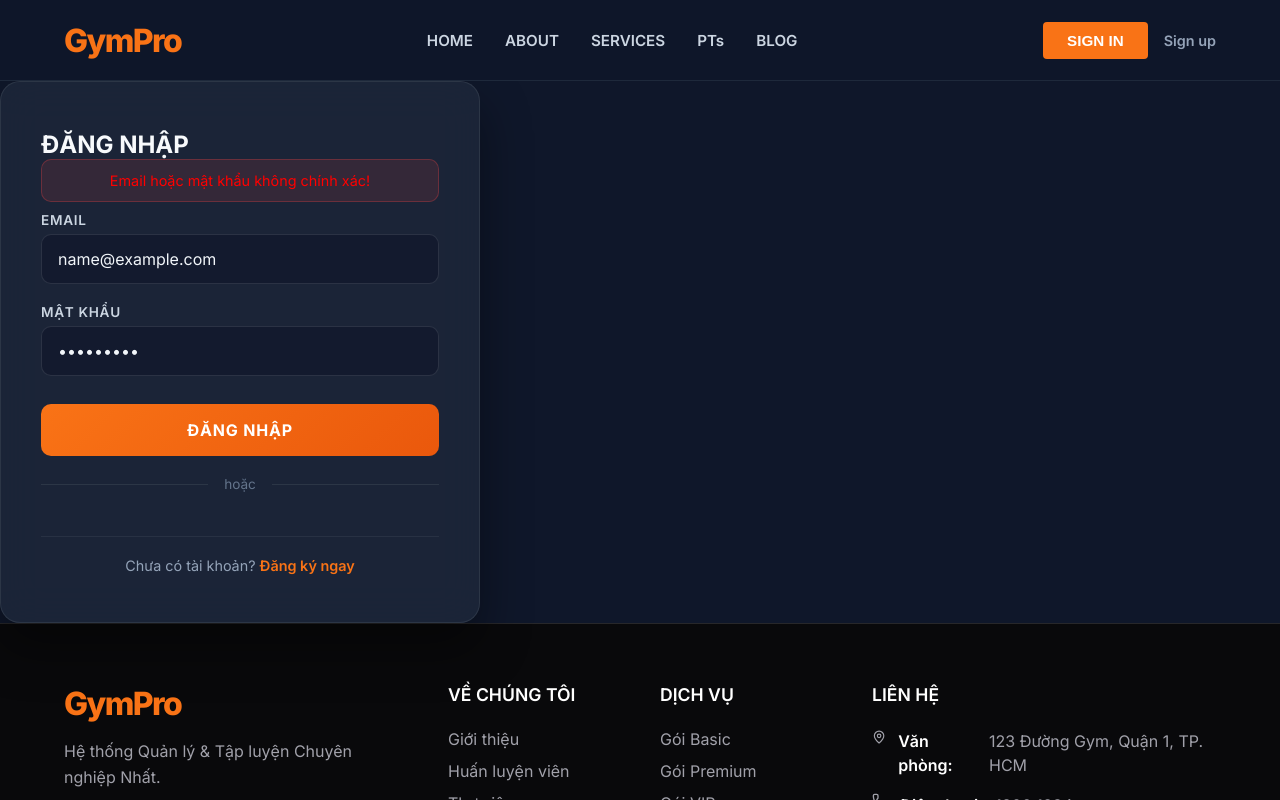
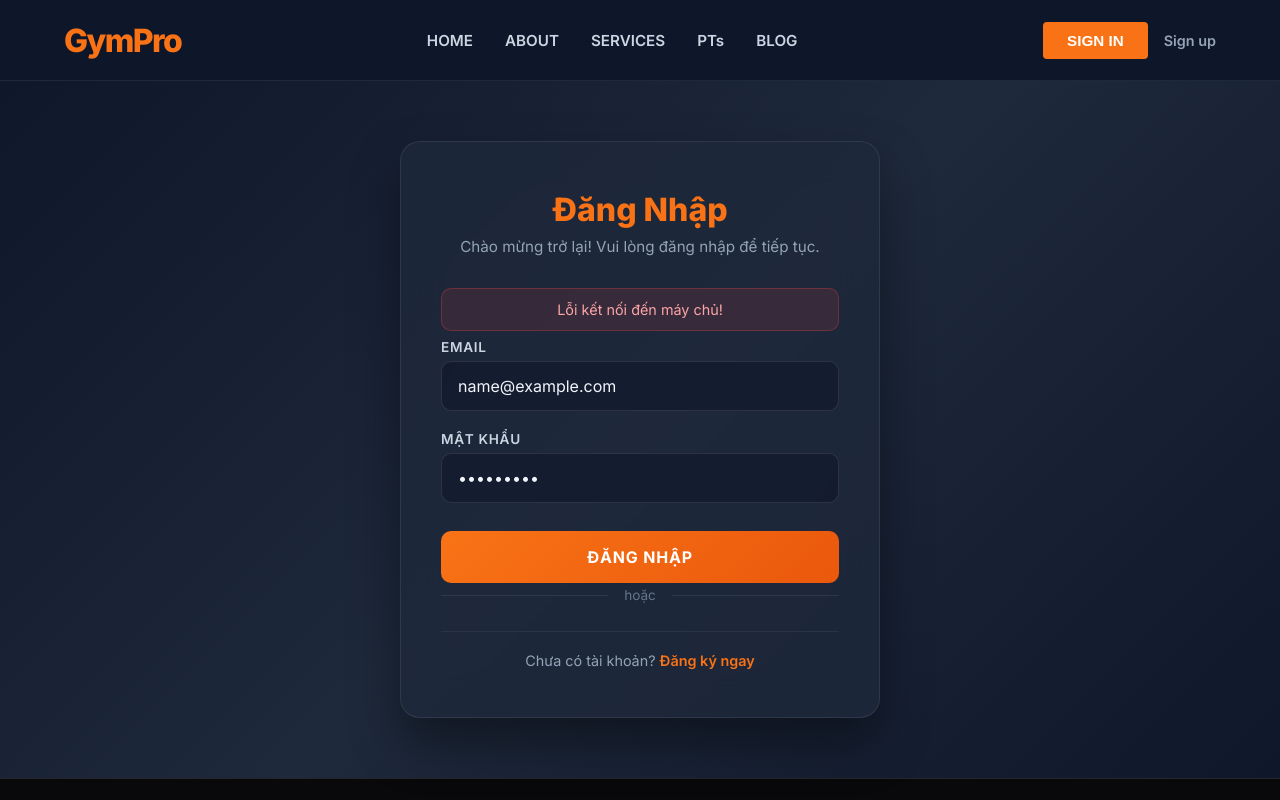
Before and after one commit to hungddv1007/DATN, a React (Vite) app in the folder source/frontend/: page /login in a window 1280 px wide. Both pictures are taken after typing "name@example.com", "Sample123" into the empty fields and a click on the button "ĐĂNG NHẬP". Shown: the top 800 px of the page. Built offline with nearby package versions, Linux system fonts and the light colour scheme; no server answers.

Commit message:
fix: sửa lại form đăng nhập

```diff
--- a/source/frontend/src/pages/auth/LoginPage.jsx
+++ b/source/frontend/src/pages/auth/LoginPage.jsx
@@ -1,140 +1,110 @@
-import React, { useState, useEffect, useRef, useCallback } from "react";
-import { Link, useNavigate } from "react-router-dom";
-import { useAuth } from "../../context/AuthContext";
-import MainLayout from "../../components/layout/MainLayout";
-import "./AuthPages.css";
+import React, { useState, useCallback, useEffect, useRef } from 'react';
+import { Link, useNavigate } from 'react-router-dom';
+import { useAuth } from '../../context/AuthContext';
+import MainLayout from '../../components/layout/MainLayout';
+import './AuthPages.css';
 
 const GOOGLE_CLIENT_ID = import.meta.env.VITE_GOOGLE_CLIENT_ID;
 
 const LoginPage = () => {
   const navigate = useNavigate();
-  const { login, loginGoogle } = useAuth(); // Giả định loginGoogle đã có trong AuthContext
+  const { login, loginGoogle } = useAuth();
+  const googleButtonRef = useRef(null);
 
   const [formData, setFormData] = useState({
-    email: "",
-    password: "",
+    email: '',
+    password: '',
   });
-  const [error, setError] = useState("");
+  const [error, setError] = useState('');
   const [loading, setLoading] = useState(false);
-
-  // Ref để Google nhúng nút đăng nhập chuẩn vào
-  const googleButtonRef = useRef(null);
 
   const handleChange = (e) => {
     setFormData({ ...formData, [e.target.name]: e.target.value });
-    setError("");
+    setError('');
   };
 
-  // Hàm xử lý sau khi Google trả về token
-  const handleGoogleResponse = useCallback(
-    async (response) => {
-      try {
-        setLoading(true);
-        setError("");
-        // Gửi idToken (response.credential) xuống Backend
-        const data = await loginGoogle(response.credential);
-
-        // Chuyển hướng theo Role
-        if (data.role === "ADMIN") {
-          navigate("/admin");
-        } else if (data.role === "PT") {
-          navigate("/pt/dashboard");
-        } else {
-          navigate("/member/dashboard");
-        }
-      } catch (err) {
-        const resData = err.response?.data;
-        setError(
-          resData?.message ||
-            "Đăng nhập bằng Google thất bại. Vui lòng thử lại!",
-        );
-      } finally {
-        setLoading(false);
-      }
-    },
-    [loginGoogle, navigate],
-  );
-
-  // Khởi tạo Google Sign-In Script và Render Button
-  useEffect(() => {
-    const loadGoogleScript = () => {
-      if (window.google) {
-        window.google.accounts.id.initialize({
-          client_id: GOOGLE_CLIENT_ID,
-          callback: handleGoogleResponse,
-        });
-
-        // Vẽ nút Google chuẩn vào thẻ div có ref = googleButtonRef
-        window.google.accounts.id.renderButton(googleButtonRef.current, {
-          theme: "outline",
-          size: "large",
-          width: "100%",
-          text: "signin_with",
-        });
-      }
-    };
-
-    // Kiểm tra xem script đã tồn tại chưa để tránh add nhiều lần
-    if (
-      document.querySelector(
-        "script[src='https://accounts.google.com/gsi/client']",
-      )
-    ) {
-      loadGoogleScript();
-    } else {
-      const script = document.createElement("script");
-      script.src = "https://accounts.google.com/gsi/client";
-      script.async = true;
-      script.defer = true;
-      script.onload = loadGoogleScript;
-      document.body.appendChild(script);
-    }
-  }, [handleGoogleResponse]);
-
-  // Xử lý đăng nhập bằng Mật khẩu (Local)
   const handleSubmit = async (e) => {
     e.preventDefault();
-    setError("");
+    setError('');
     setLoading(true);
 
     try {
       const data = await login(formData.email, formData.password);
 
-      // Chuyển hướng theo Role
-      if (data.role === "ADMIN") {
-        navigate("/admin");
-      } else if (data.role === "PT") {
-        navigate("/pt/dashboard");
+      if (data.role === 'ADMIN') {
+        navigate('/admin');
+      } else if (data.role === 'PT') {
+        navigate('/pt/dashboard');
       } else {
-        navigate("/member/dashboard");
+        navigate('/member/dashboard');
       }
     } catch (err) {
       const resData = err.response?.data;
-      setError(resData?.message || "Email hoặc mật khẩu không chính xác!");
+      if (resData) {
+        if (resData.message) {
+          setError(resData.message);
+        } else if (typeof resData === 'object') {
+          const firstError = Object.values(resData)[0];
+          setError(firstError || 'Email hoặc mật khẩu không đúng!');
+        } else {
+          setError('Email hoặc mật khẩu không đúng!');
+        }
+      } else {
+        setError('Lỗi kết nối đến máy chủ!');
+      }
     } finally {
       setLoading(false);
     }
   };
 
+  // Google Sign-In callback
+  const handleGoogleResponse = useCallback(async (response) => {
+    setError('');
+    setLoading(true);
+    try {
+      const data = await loginGoogle(response.credential);
+
+      if (data.role === 'ADMIN') {
+        navigate('/admin');
+      } else if (data.role === 'PT') {
+        navigate('/pt/dashboard');
+      } else {
+        navigate('/member/dashboard');
+      }
+    } catch (err) {
+      setError(err.response?.data?.message || 'Đăng nhập Google thất bại!');
+    } finally {
+      setLoading(false);
+    }
+  }, [loginGoogle, navigate]);
+
+  // Khởi tạo Google Sign-In và render nút chuẩn của Google
+  useEffect(() => {
+    if (window.google && GOOGLE_CLIENT_ID && googleButtonRef.current) {
+      window.google.accounts.id.initialize({
+        client_id: GOOGLE_CLIENT_ID,
+        callback: handleGoogleResponse,
+      });
+
+      window.google.accounts.id.renderButton(googleButtonRef.current, {
+        theme: 'outline',
+        size: 'large',
+        width: '100%',
+        text: 'signin_with',
+      });
+    }
+  }, [handleGoogleResponse]);
+
   return (
     <MainLayout>
-      <div className="auth-container">
+      <div className="auth-page">
         <div className="auth-card">
-          <h2>ĐĂNG NHẬP</h2>
+          <div className="auth-header">
+            <h1>Đăng Nhập</h1>
+            <p>Chào mừng trở lại! Vui lòng đăng nhập để tiếp tục.</p>
+          </div>
 
-          {/* Hiển thị lỗi nếu có */}
-          {error && (
-            <div
-              className="auth-error"
-              style={{
-                color: "red",
-                marginBottom: "10px",
-                textAlign: "center",
-              }}
-            >
-              {error}
-            </div>
-          )}
+          {error && <div className="auth-error">{error}</div>}
 
           <form onSubmit={handleSubmit} className="auth-form">
             <div className="form-group">
@@ -147,7 +117,6 @@ const LoginPage = () => {
                 value={formData.email}
                 onChange={handleChange}
                 required
-                disabled={loading}
               />
             </div>
 
@@ -161,41 +130,24 @@ const LoginPage = () => {
                 value={formData.password}
                 onChange={handleChange}
                 required
-                disabled={loading}
               />
             </div>
 
-            <button
-              type="submit"
-              className="btn-auth-submit"
-              disabled={loading}
-            >
-              {loading ? "Đang xử lý..." : "ĐĂNG NHẬP"}
+            <button type="submit" className="btn-auth-submit" disabled={loading}>
+              {loading ? 'Đang đăng nhập...' : 'ĐĂNG NHẬP'}
             </button>
           </form>
 
-          <div
-            className="auth-divider"
-            style={{ textAlign: "center", margin: "20px 0" }}
-          >
-            hoặc
-          </div>
+          <div className="auth-divider">hoặc</div>
 
-          {/* Vùng chứa nút Đăng nhập Google chuẩn */}
+          {/* Nút chuẩn của Google sẽ tự render ở đây (thay cho nút custom cũ) */}
           <div
             ref={googleButtonRef}
-            className="google-button-wrapper"
-            style={{
-              display: "flex",
-              justifyContent: "center",
-              marginBottom: "15px",
-            }}
+            style={{ display: 'flex', justifyContent: 'center', opacity: loading ? 0.6 : 1, pointerEvents: loading ? 'none' : 'auto' }}
           ></div>
 
-          <div className="auth-footer" style={{ textAlign: "center" }}>
-            <p>
-              Chưa có tài khoản? <Link to="/register">Đăng ký ngay</Link>
-            </p>
+          <div className="auth-footer">
+            <p>Chưa có tài khoản? <Link to="/register">Đăng ký ngay</Link></p>
           </div>
         </div>
       </div>
```
